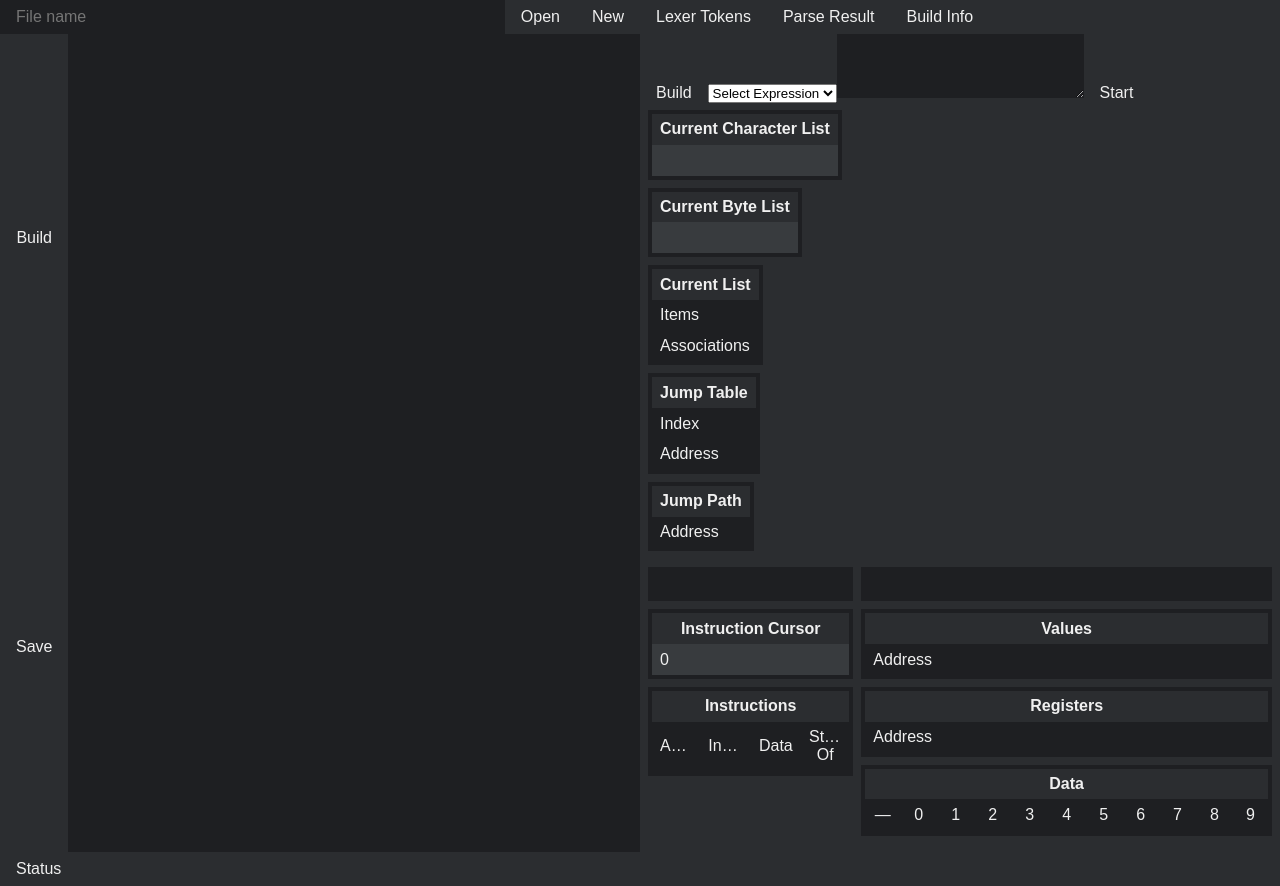
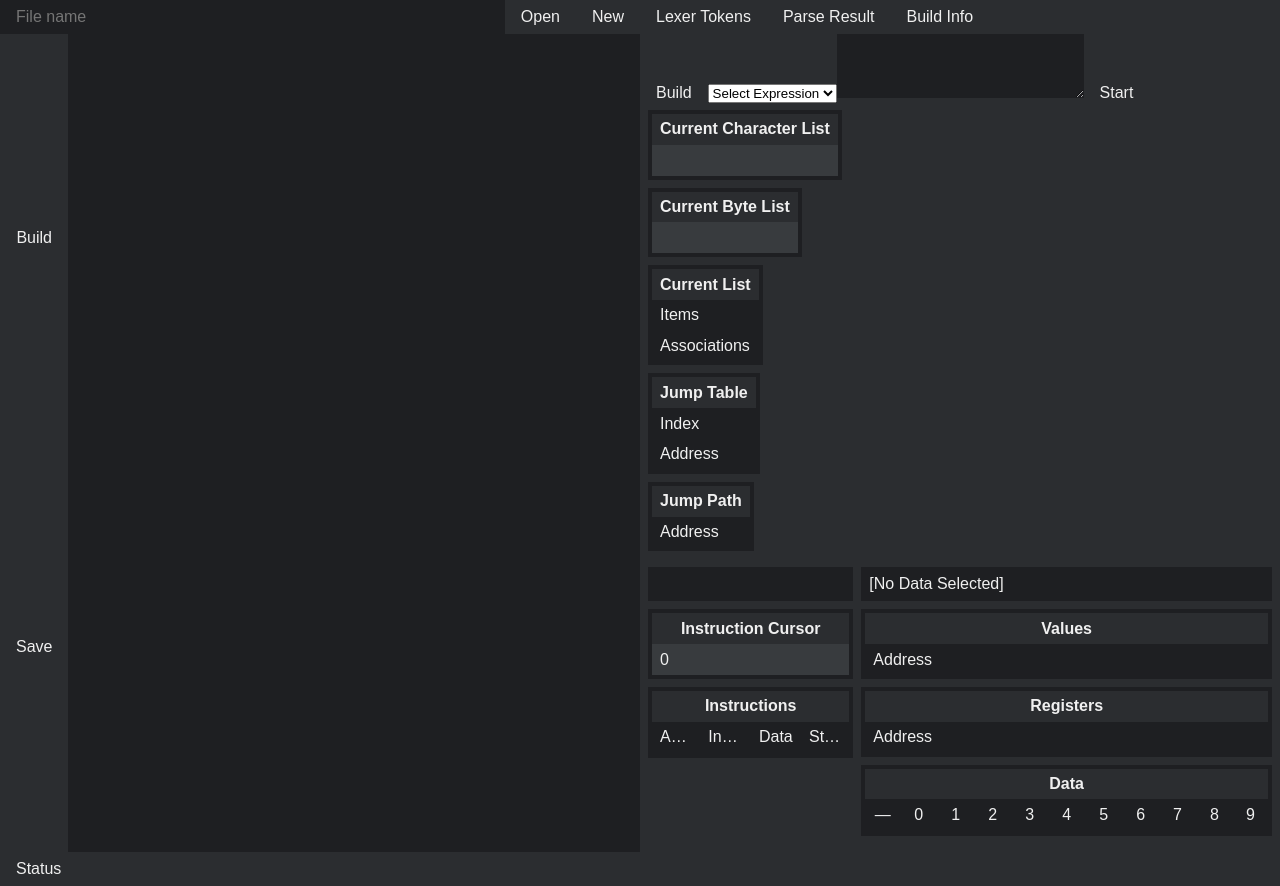
Before and after one commit to garnish-lang/garnish-viewer, a Vue app: page / in a window 1280 px wide. Built offline with nearby package versions, Linux system fonts and the light colour scheme.

Commit message:
Replaced js display utility with call to Rust display utility

```diff
--- a/vue_src/components/BuildView.vue
+++ b/vue_src/components/BuildView.vue
@@ -2,10 +2,10 @@
 
 import {useGarnishStore} from "../stores/garnish";
 import {computed, ref} from "vue";
-import {formatData} from "../utils/garnish_display";
 import DataTable from "./table/DataTable.vue";
 import {clamp} from "../utils/math";
 import {TableHighlightType} from "../stories/types";
+import {exists} from "../utils/general";
 
 type InstructionRow = {
   addr: number,
@@ -20,9 +20,14 @@ const expressionInput = ref("");
 const selectedDataAddress = ref<number | null>(null);
 const selectedInstruction = ref<InstructionRow | null>(null);
 
-const selectedData = computed(() =>
-    selectedDataAddress.value && store.executionBuild ? formatData(store.executionBuild, selectedDataAddress.value!) : null
-);
+const selectedData = computed(() => {
+  console.log('computing', selectedDataAddress.value);
+  if (exists(selectedDataAddress.value)) {
+    return store.formattedDataCache[selectedDataAddress.value]?.detailed || "[No formatted data available]";
+  }
+
+  return "[No Data Selected]";
+});
 
 const canStart = computed(() => selectedExpression.value !== "" && !store.requestedExecution);
 
@@ -83,8 +88,8 @@ const dataRows = computed(() => {
 
     for (let j = 0; j < store.config.buildDataRowWidth; j++) {
       const addr = i * store.config.buildDataRowWidth + j;
-      if (data[addr]) {
-        row[j] = formatData(store.executionBuild!, addr);
+      if (exists(store.executionBuild?.runtime_data.data.list[addr])) {
+        row[j] = store.formattedDataCache[addr]?.simple || "[No formatted data available]";
       } else {
         row[j] = "";
       }
@@ -297,7 +302,11 @@ function continueExecution() {
 }
 
 function dataSelection(row, field) {
-  selectedDataAddress.value = row.index * 10 + parseInt(field);
+  console.log('selection', row, field);
+  let addr = row.index * 10 + parseInt(field);
+  console.log(addr);
+  selectedDataAddress.value = addr;
+  store.formatValue(addr);
 }
 
 function instructionSelection(row) {
--- a/vue_src/components/table/DataTable.vue
+++ b/vue_src/components/table/DataTable.vue
@@ -2,8 +2,8 @@
 
 import {computed, ref} from "vue";
 import {clamp} from "../../utils/math";
-import {exists} from "../../utils/garnish_display";
 import {TableHighlightType} from "../../stories/types";
+import {exists} from "../../utils/general";
 
 defineEmits(['selection']);
 
@@ -192,6 +192,8 @@ td, th {
   padding: .4rem .5rem;
   overflow: hidden;
   text-overflow: ellipsis;
+  text-wrap: none;
+  white-space: nowrap;
 }
 
 tr.even {
--- a/vue_src/stores/garnish.ts
+++ b/vue_src/stores/garnish.ts
@@ -1,16 +1,22 @@
 import {defineStore} from "pinia";
 import {ref} from "vue";
 import {invoke} from '@tauri-apps/api'
-import type {BuildInfo, ExecutionInfo, SourceInfo} from "./garnish_types";
+import type {BuildInfo, ExecutionInfo, FormattedData, SourceInfo} from "./garnish_types";
 import {mockBuildData, mockExecutionData} from "./mock_data";
 import data from '../mock_db/execution_db.json'
+import {exists} from "../utils/general";
 
+
+type InitializationInfo = {
+    buildInfo: BuildInfo,
+    formattedData: string[]
+};
 
 async function tauriInvokeOr<T>(cmd: string, mock_data: T, args: any = undefined): Promise<T | null> {
     if (window.__TAURI_IPC__) {
         try {
             let result: T = await invoke(cmd, args);
-            console.log(result);
+            // console.log(result);
             return result;
         } catch (e) {
             console.log(e);
@@ -26,8 +32,18 @@ async function garnishBuild(input: string): Promise<BuildInfo | null> {
     return await tauriInvokeOr("build", mockBuildData(), {name: "default", input: input});
 }
 
-async function garnishInitializeExecution(sources: SourceInfo[]): Promise<BuildInfo | null> {
-    return await tauriInvokeOr("initialize_execution", data[0], {sources: sources});
+async function garnishInitializeExecution(sources: SourceInfo[]): Promise<InitializationInfo | null> {
+    let buildInfo = await tauriInvokeOr("initialize_execution", data[0], {sources: sources});
+
+    let formattedData = []
+    for (let i = 0; i < buildInfo.runtime_data.data.list.length; i++) {
+        formattedData[i] = await garnishFormatValue(i) || "";
+    }
+
+    return {
+        buildInfo,
+        formattedData
+    }
 }
 
 async function garnishGetExecutionBuild(): Promise<BuildInfo | null> {
@@ -45,6 +61,15 @@ async function garnishContinueExecution(): Promise<ExecutionInfo | null> {
     return await tauriInvokeOr("continue_execution", mockExecutionData());
 }
 
+async function garnishFormatValue(addr: number): Promise<FormattedData | null> {
+    return await tauriInvokeOr("format_value",
+        {
+            simple: "[Mock context cannot format]",
+            detailed: "[Mock context cannot format]"
+        },
+        {addr});
+}
+
 export const useGarnishStore = defineStore("garnish", () => {
     const builds = ref<BuildInfo[]>([]);
     const executionBuild = ref<BuildInfo | null>(null);
@@ -58,6 +83,7 @@ export const useGarnishStore = defineStore("garnish", () => {
     });
     const requestedExecution = ref(false);
     const currentlyExecuting = ref(false);
+    const formattedDataCache = ref([]);
 
     function buildSource(index: number) {
         garnishBuild(sources[index]).then((info: BuildInfo) => {
@@ -75,11 +101,15 @@ export const useGarnishStore = defineStore("garnish", () => {
                 text: sources.value[i]
             })
         }
+        requestedExecution.value = false;
+        currentlyExecuting.value = false;
+        formattedDataCache.value = [];
 
-        garnishInitializeExecution(sourceInfos).then((info: BuildInfo) => {
+        garnishInitializeExecution(sourceInfos).then((info: InitializationInfo) => {
             if (info) {
-                // console.log(JSON.stringify(info)); // easy way to get data for web dev
-                executionBuild.value = info;
+                // console.log(JSON.stringify(info.buildInfo)); // easy way to get data for web dev
+                executionBuild.value = info.buildInfo;
+                formattedDataCache.value = info.formattedData;
             }
         });
     }
@@ -121,6 +151,17 @@ export const useGarnishStore = defineStore("garnish", () => {
         });
     }
 
+    function formatValue(addr: number) {
+        console.log(formattedDataCache.value);
+        if (exists(formattedDataCache.value[addr])) {
+            return formattedDataCache.value[addr];
+        }
+
+        garnishFormatValue(addr).then((s: FormattedData) => {
+            formattedDataCache.value[addr] = s;
+        });
+    }
+
     function updateSource(index: number, source: string) {
         sources.value[index] = source;
     }
@@ -141,6 +182,7 @@ export const useGarnishStore = defineStore("garnish", () => {
         config,
         builds,
         executionBuild,
+        formattedDataCache,
         file_input,
         sources,
         activeOutputTab,
@@ -155,6 +197,7 @@ export const useGarnishStore = defineStore("garnish", () => {
         initializeExecution,
         startExecution,
         continueExecution,
+        formatValue,
         getExecutionBuild
     }
 })
--- a/vue_src/stores/garnish_types.ts
+++ b/vue_src/stores/garnish_types.ts
@@ -1,6 +1,11 @@
 export type SourceInfo = {
     name: string,
     text: string,
+}
+
+export type FormattedData = {
+    simple: string,
+    detailed: string,
 }
 
 export type BuildInfo = {
--- a/vue_src/utils/garnish_display.ts
+++ /dev/null
@@ -1,54 +0,0 @@
-import type {BuildInfo} from "../stores/garnish_types";
-
-export const formatData = (buildInfo: BuildInfo, dataAddr: number): string => {
-    let data = buildInfo.runtime_data.data.list[dataAddr];
-    if (!data) {
-        return "";
-    }
-
-    if (typeof data === "string") {
-        return data;
-    }
-
-    if (exists(data["CharList"])) {
-        return `"${data["CharList"]}"`;
-    }
-
-    if (exists(data["Number"])) {
-        return exists(data["Number"]["Integer"]) ? data["Number"]["Integer"] : data["Number"]["Float"]
-    }
-
-    if (exists(data["Symbol"])) {
-        let sym = data["Symbol"];
-
-        // current Garnish runtime uses u64 for symbol values
-        // which is too large for JS numbers
-        // however, numbers used as keys for maps in Rust are converted to string before number downcast
-        // meaning a symbol value (downcast number) will not equal a map key (number converted to string)
-        // casting the key will downcast number same way sym values were, allowing proper comparison
-        for (const key of Object.keys(buildInfo.runtime_data.data.symbol_to_name)) {
-            if (sym === parseInt(key)) {
-                return `;${buildInfo.runtime_data.data.symbol_to_name[key]}`;
-            }
-        }
-        return buildInfo.runtime_data.data.symbol_to_name[sym.toString()];
-    }
-
-    if (exists(data["Expression"])) {
-        let expr = data["Expression"];
-
-        return `Expr ${expr}`
-    }
-
-    if (exists(data["List"])) {
-        let list = data["List"];
-
-        return `List ${list[0].length}, ${list[1].length}`
-    }
-
-    return JSON.stringify(data);
-}
-
-export function exists(v: any): boolean {
-    return typeof v !== "undefined" && v !== null;
-}
--- /dev/null
+++ b/vue_src/utils/general.ts
@@ -0,0 +1,5 @@
+
+
+export function exists(v: any): boolean {
+    return typeof v !== "undefined" && v !== null;
+}
```
Also changed, not shown: 1 other file (tests, documents, lock files or other folders).
